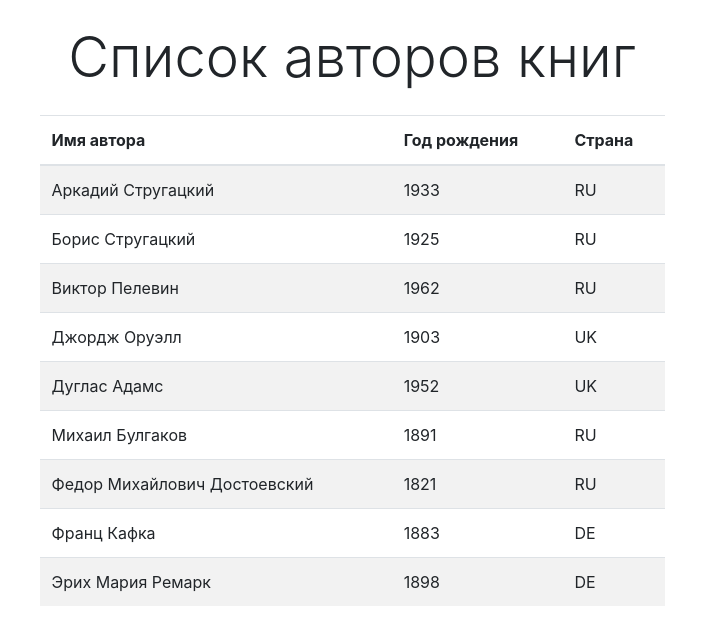
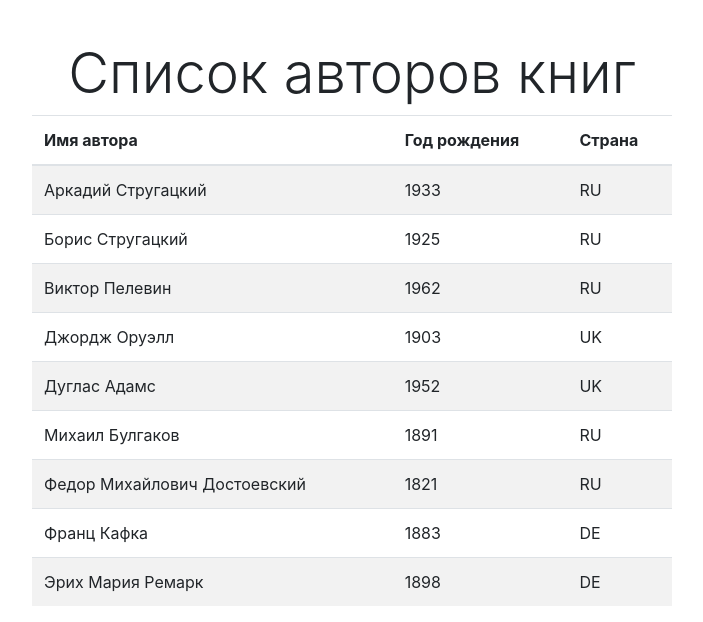
Before and after one commit to SammyJoskey/Tortlibrary_modified, a Django app: page /author/ in a window 1280 px wide. Shown: the part 216-838 px from the top of the page, without its empty margins (288-991 px from the left). Run offline with Django 3.2, Linux system fonts and the light colour scheme; data comes from the database, SQL or seed files in the repository; some libraries are stand-ins or nearby versions.

Commit message:
make it better

```diff
--- a/p_library/templates/author_list.html
+++ b/p_library/templates/author_list.html
@@ -3,10 +3,8 @@
 {% block title %} Авторы {% endblock %}
 
 {% block content %}
-    <h3 class="display-4 text-center my-4">Список авторов книг</h3>
-    <div class="row">
-        <div class="col-md-6 mx-auto">
-            <table class="table table-striped">
+    <h2 class="display-4 text-center">Список авторов книг</h2>
+            <table class="table table-striped col-lg-6 mx-auto">
                 <thead>
                     <tr>
                         <th> Имя автора </th>
@@ -24,6 +22,5 @@
                     {% endfor %}
                 </tbody>
             </table>
-        </div>
-    </div>
+
 {% endblock %}
--- a/p_library/templates/base.html
+++ b/p_library/templates/base.html
@@ -7,12 +7,12 @@
     <meta charset="utf-8">
     <meta name="viewport" content="width=device-width, initial-scale=1, shrink-to-fit=no">
     <link rel="stylesheet" href="{% static 'bootstrap/css/bootstrap.min.css' %}" >
+    <link rel="stylesheet" type="text/css" href="{% static 'css/style.css' %}" >
     <title>{% block title %} Моя библиотека {% endblock %}</title>
 </head>
 <body>
 
       {% block index %}{% endblock %}
-
 
       {% block navbar %}
 
--- a/p_library/templates/book_add.html
+++ b/p_library/templates/book_add.html
@@ -8,7 +8,7 @@
 	<div class="container">
 		<div class="row">
 			<div class="col-md-6 mx-auto">
-				<h3 class="display-4 text-center my-4">Добавьте книгу:</h3>
+				<h2 class="display-4 text-center">Добавьте книгу:</h2>
 				{% crispy form %}
 			</div>
 		</div>
--- a/p_library/templates/book_list.html
+++ b/p_library/templates/book_list.html
@@ -3,7 +3,7 @@
 {% block title %} Книги {% endblock %}
 
 {% block content %}
-    <h3 class="display-4 text-center my-4">Список книг</h3>
+    <h2 class="display-4 text-center">Список книг</h2>
       <table class="table table-striped">
         <thead>
             <tr>
--- a/p_library/templates/friend_add.html
+++ b/p_library/templates/friend_add.html
@@ -8,7 +8,7 @@
 <div class="container">
 	<div class="row">
 		<div class="col-md-6 mx-auto">
-			<h3 class="display-4 text-center my-4">Ваше имя и какую книгу(и) хотите взять:</h3>
+			<h3 class="display-4 text-center">Ваше имя и какую книгу(и) хотите взять:</h3>
 			{% crispy form %}
 		</div>
 	</div>
--- a/p_library/templates/index.html
+++ b/p_library/templates/index.html
@@ -2,8 +2,8 @@
 
 {% block index %}
 
-<div class="display-4 text-center my-4">
+<h2 class="display-4 text-center">
 Добро пожаловать в {{ title }}.<br>
 Тут собрано {{ books|length }} книг из моей личной коллекции.
-</div>
+</h2>
 {% endblock %}
--- a/p_library/templates/publisher_list.html
+++ b/p_library/templates/publisher_list.html
@@ -4,7 +4,7 @@
 
 {% block content %}
 
-    <h3 class="display-4 text-center my-4">Издательства</h3>
+    <h2 class="display-4 text-center">Издательства</h2>
     <div class="row">
         <div class="col-md-6 mx-auto">
                     {% for publisher in publisher_list %}
--- /dev/null
+++ b/static/css/style.css
@@ -0,0 +1,8 @@
+table {
+    margin: auto;
+
+}
+
+h2 {
+    margin-top: 40px;
+}
```
Also changed, not shown: data.json (+14 -1 lines), p_library/templates/friend_list.html (+4 -6 lines).
